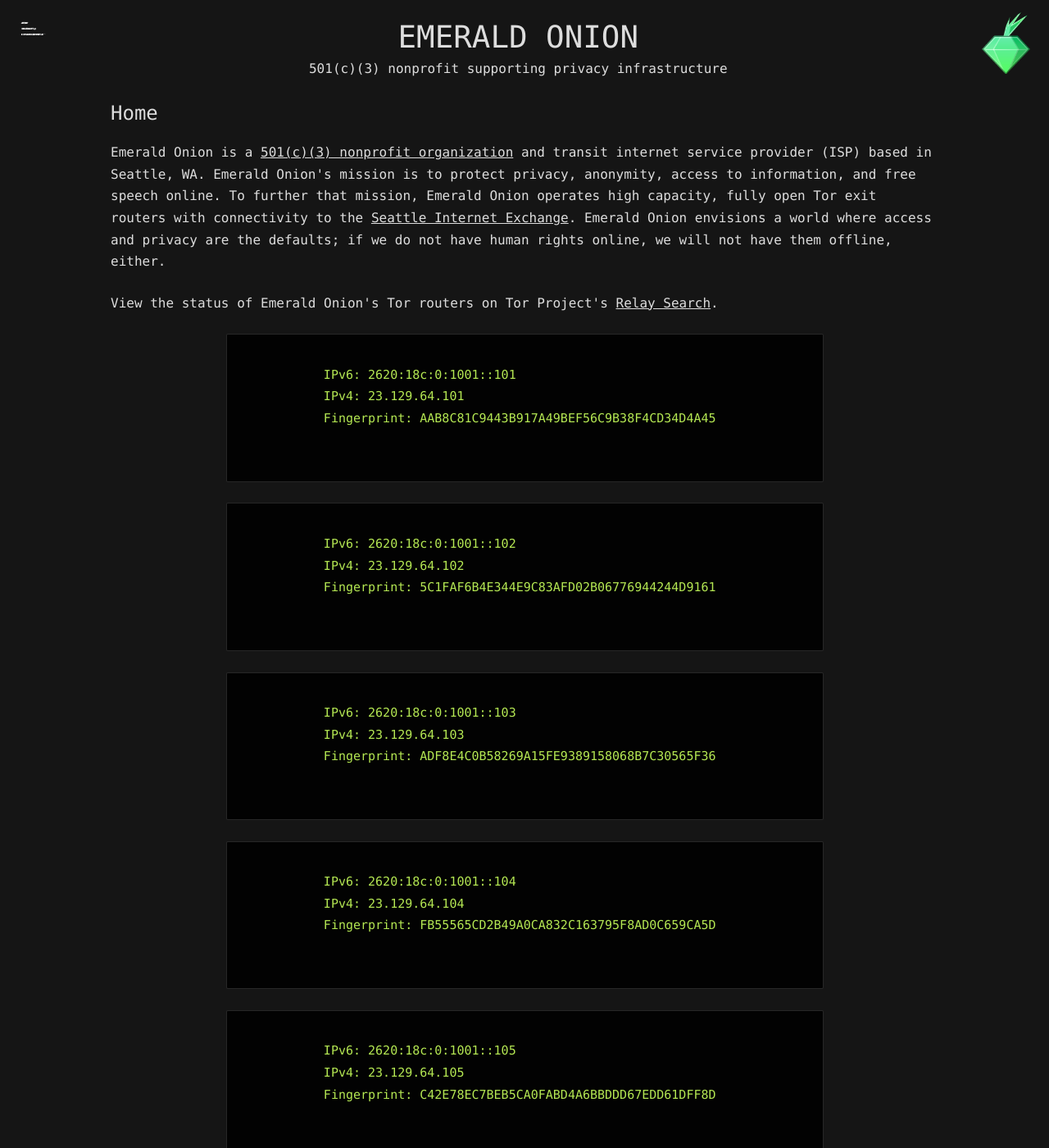
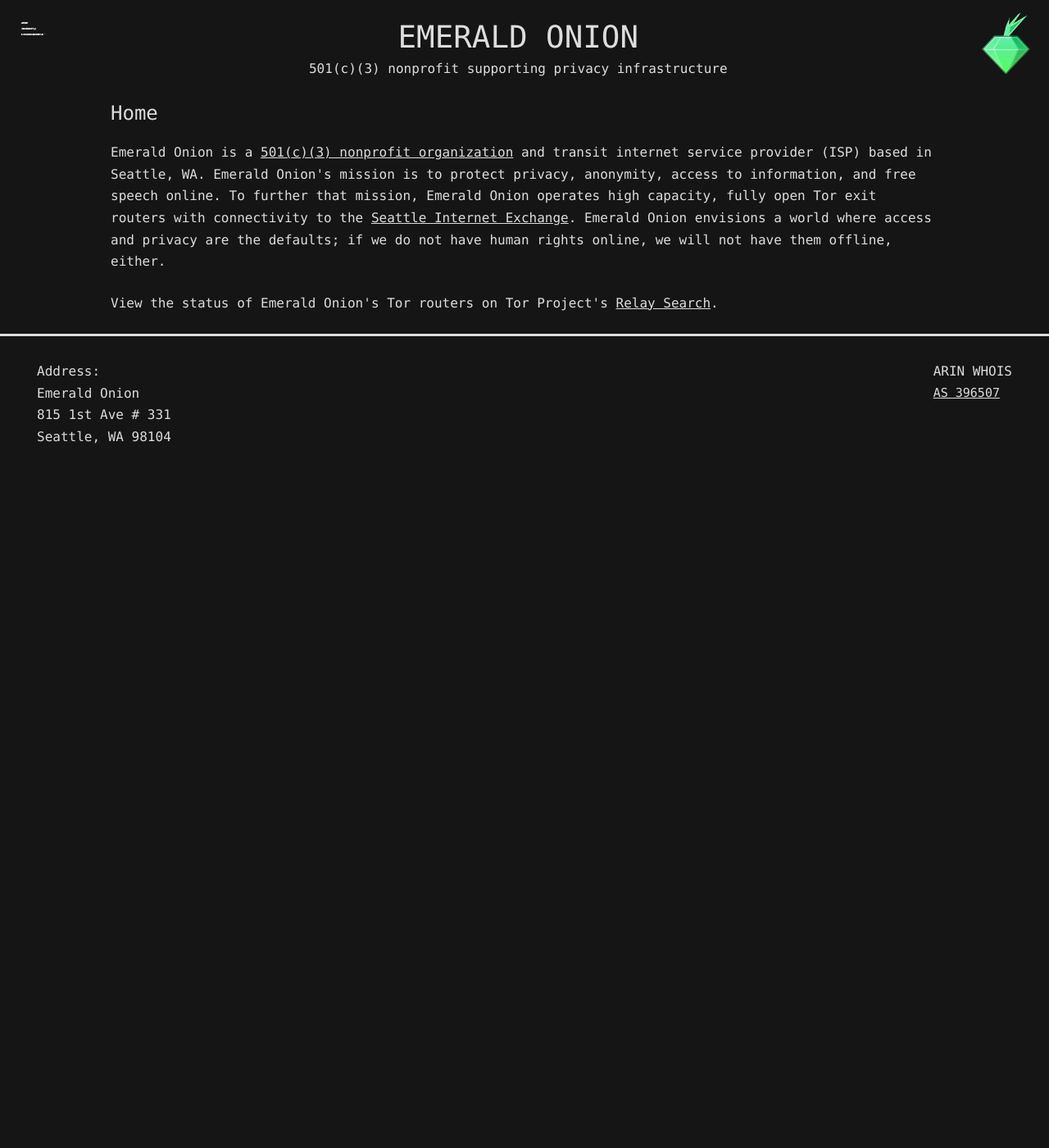
Before and after one commit to emeraldonion/emeraldonion.github.io, a Jekyll site: the page index.html, which Jekyll copies as it is, in a window 1280 px wide and 1400 px high. Shown: the whole window at 82% size. Built offline with Jekyll 4.4.1, drawn with Linux system fonts in a browser that asks for light colours; some of the changed text lies outside the part shown.

Commit message:
removing old relays

```diff
--- a/index.html
+++ b/index.html
@@ -35,48 +35,6 @@
         <p>Emerald Onion is a <a href="https://www.guidestar.org/profile/82-2009438">501(c)(3) nonprofit organization</a> and transit internet service provider (ISP) based in Seattle, WA. Emerald Onion's mission is to protect privacy, anonymity, access to information, and free speech online. To further that mission, Emerald Onion operates high capacity, fully open Tor exit routers with connectivity to the <a href="https://www.seattleix.net/">Seattle Internet Exchange</a>. Emerald Onion envisions a world where access and privacy are the defaults; if we do not have human rights online, we will not have them offline, either.</p>
 
         <p>View the status of Emerald Onion's Tor routers on Tor Project's <a href="https://metrics.torproject.org/rs.html#search/as:396507">Relay Search</a>.</p>
-        <pre>
-            <code>
-            IPv6: 2620:18c:0:1001::101
-            IPv4: 23.129.64.101
-            Fingerprint: AAB8C81C9443B917A49BEF56C9B38F4CD34D4A45
-            </code>
-        </pre>
-        <pre>
-            <code>
-            IPv6: 2620:18c:0:1001::102
-            IPv4: 23.129.64.102
-            Fingerprint: 5C1FAF6B4E344E9C83AFD02B06776944244D9161
-            </code>
-        </pre>
-        <pre>
-            <code>
-            IPv6: 2620:18c:0:1001::103
-            IPv4: 23.129.64.103
-            Fingerprint: ADF8E4C0B58269A15FE9389158068B7C30565F36
-            </code>
-        </pre>
-        <pre>
-            <code>
-            IPv6: 2620:18c:0:1001::104
-            IPv4: 23.129.64.104
-            Fingerprint: FB55565CD2B49A0CA832C163795F8AD0C659CA5D
-            </code>
-        </pre>
-        <pre>
-            <code>
-            IPv6: 2620:18c:0:1001::105
-            IPv4: 23.129.64.105
-            Fingerprint: C42E78EC7BEB5CA0FABD4A6BBDDD67EDD61DFF8D
-            </code>
-        </pre>
-        <pre>
-            <code>
-            IPv6: 2620:18c:0:1001::106
-            IPv4: 23.129.64.106
-            Fingerprint: B4944F8E31472498E86F89A028F5B84BEEC0B73A
-            </code>
-        </pre>
     </main>
     <footer>
         <address>
```
